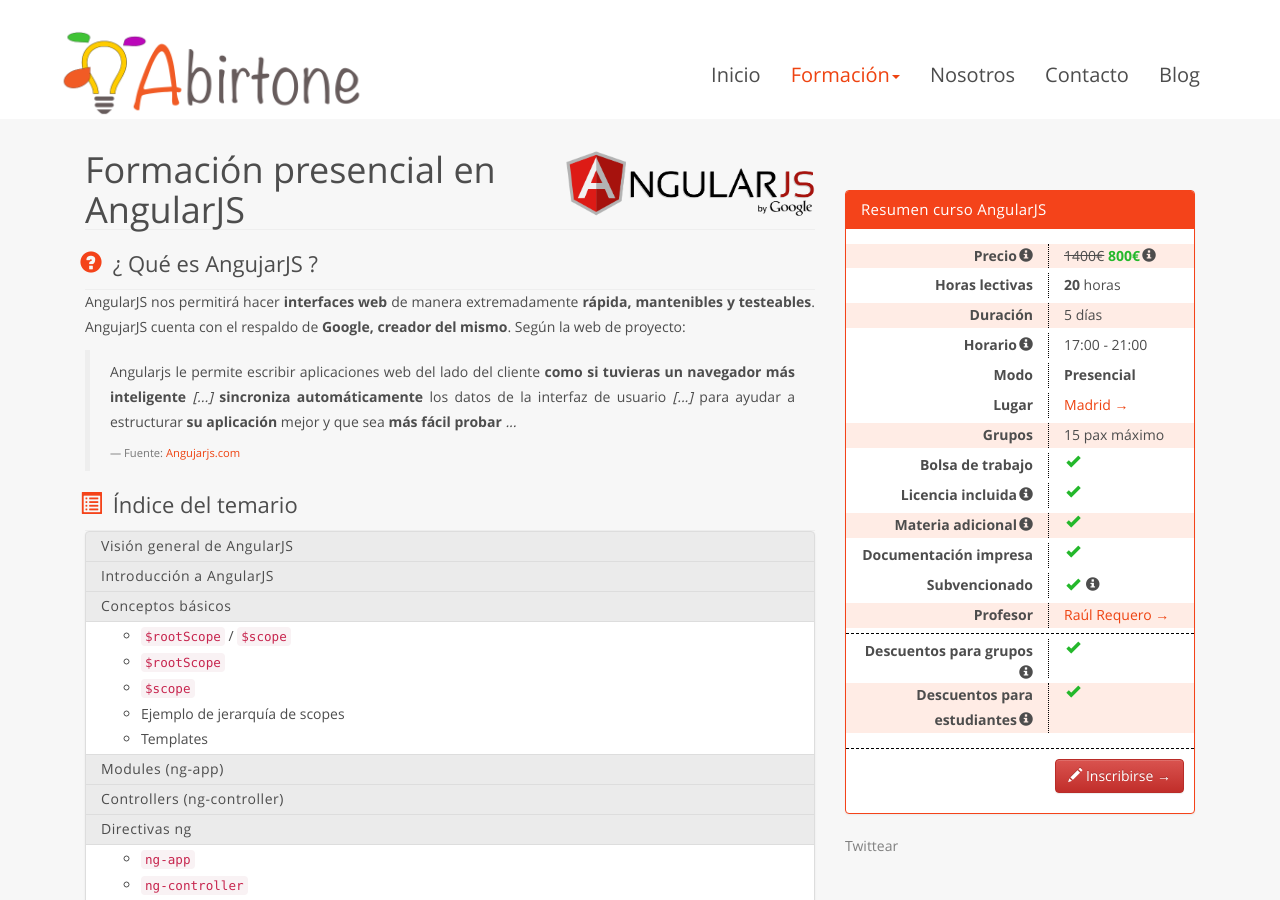
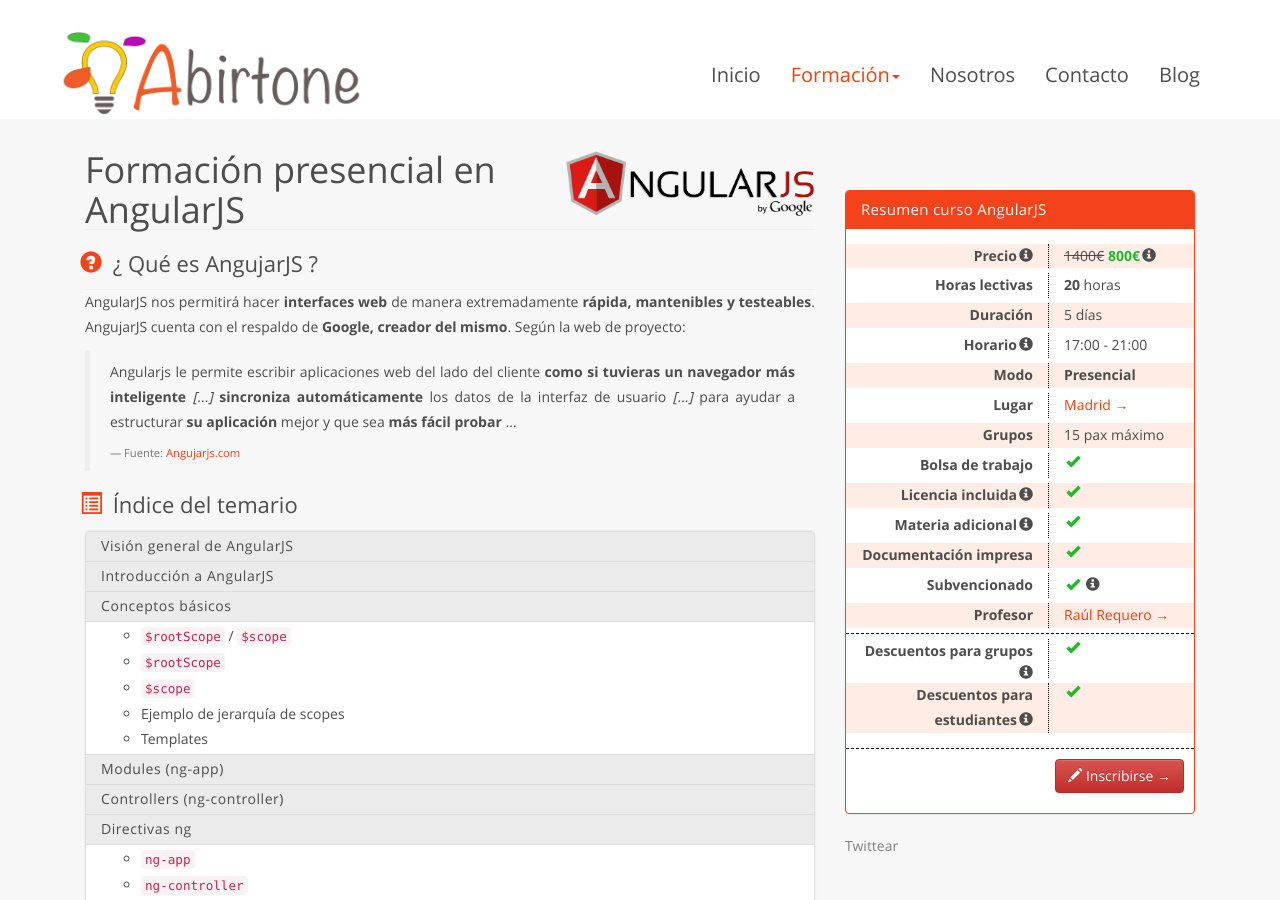
Before and after one commit to abirtone/abirtone.github.io, a Jekyll site: the page built from pages/courses/angujarjs.html, in a window 1280 px wide and 900 px high. Built offline with Jekyll 4.4.1, drawn with Linux system fonts in a browser that asks for light colours; comment, search, counter and statistics services are not loaded.

Commit message:
Updated back colors

```diff
--- a/pages/courses/angujarjs.html
+++ b/pages/courses/angujarjs.html
@@ -219,6 +219,7 @@
     </div>
 
     <!-- Inscripcion-->
+    <a name="bolsa"></a>
     <div class="page-header section-title">
         <h2><i class="glyphicon glyphicon-pencil" aria-hidden="true"></i>Bolsa de trabajo</h2>
     </div>
@@ -299,7 +300,7 @@
                 <div class="col-xs-6 col-sm-7 box-col-l"><b>Horario</b><i class="glyphicon glyphicon-info-sign color-grey" data-toggle="tooltip" data-placement="bottom" title="El horario puede adaptarse a la disponibilidad y agenda de los asistentes"></i></div>
                 <div class="col-xs-6 col-sm-5 box-col-r">17:00 - 21:00</div>
             </div>
-            <div class="row">
+            <div class="row alt-row-color">
                 <div class="col-xs-6 col-sm-7 box-col-l"><b>Modo</b></div>
                 <div class="col-xs-6 col-sm-5 box-col-r"><b>Presencial</b></div>
             </div>
@@ -315,15 +316,15 @@
                 <div class="col-xs-6 col-sm-7 box-col-l"><b>Bolsa de trabajo</b></div>
                 <div class="col-xs-6 col-sm-5 box-col-r"><i class="glyphicon glyphicon-ok color-green"></i></div>
             </div>
-            <div class="row">
+            <div class="row alt-row-color">
                 <div class="col-xs-6 col-sm-7 box-col-l"><b>Licencia incluida</b><i class="glyphicon glyphicon-info-sign color-grey" data-toggle="tooltip" data-placement="bottom" title="Licencia WebStorm Educational incluida"></i></div>
                 <div class="col-xs-6 col-sm-5 box-col-r"><i class="glyphicon glyphicon-ok color-green"></i></div>
             </div>
-            <div class="row alt-row-color">
+            <div class="row">
                 <div class="col-xs-6 col-sm-7 box-col-l"><b>Materia adicional</b><i class="glyphicon glyphicon-info-sign color-grey" data-toggle="tooltip" data-placement="bottom" title="Pendrives, libretas, bolígrafos y cualquier otro material que fuese necesario."></i></div>
                 <div class="col-xs-6 col-sm-5 box-col-r"><i class="glyphicon glyphicon-ok color-green"></i></div>
             </div>
-            <div class="row">
+            <div class="row alt-row-color">
                 <div class="col-xs-6 col-sm-7 box-col-l"><b>Documentación impresa</b></div>
                 <div class="col-xs-6 col-sm-5 box-col-r"><i class="glyphicon glyphicon-ok color-green"></i></div>
             </div>
```
